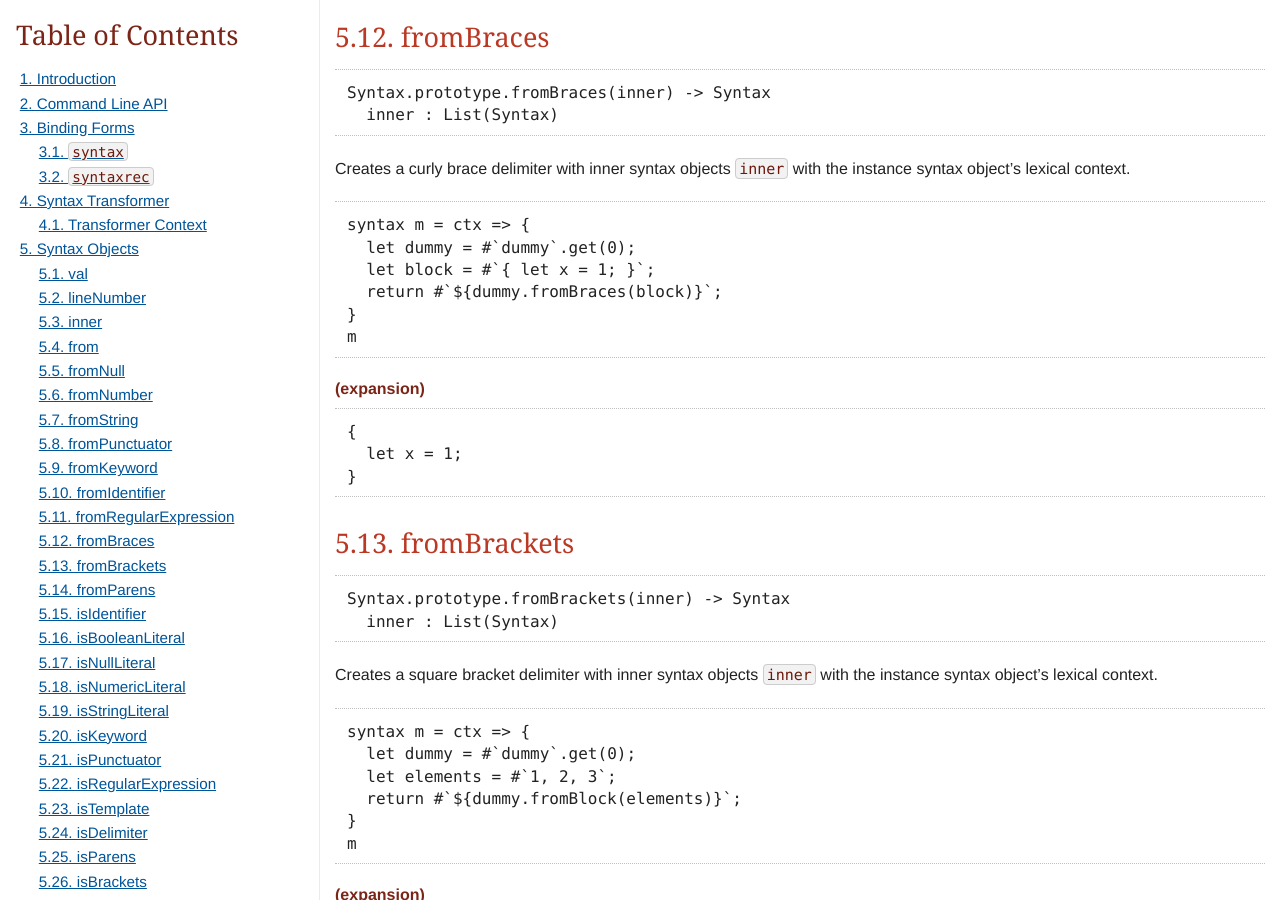
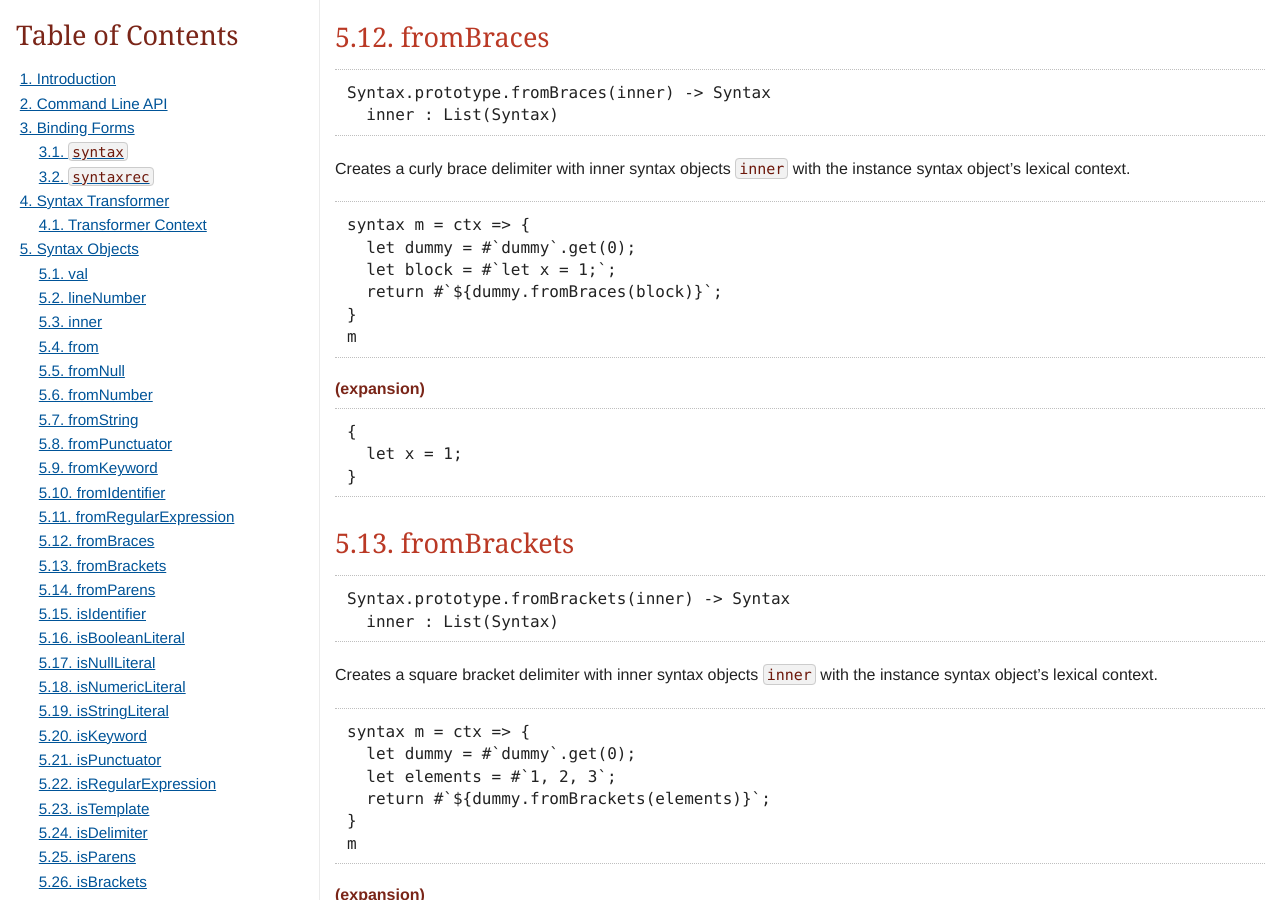
Before and after one commit to sweet-js/sweet-core, a Jekyll site: the page doc/1.0/reference.html, which Jekyll copies as it is, in a window 1280 px wide and 900 px high, scrolled down 8747 px. Built offline with Jekyll 4.4.1, drawn with Linux system fonts in a browser that asks for light colours; nearby versions of some CDN libraries; some web fonts are replaced; a style sheet for code colours, icons or effects is not loaded.

Commit message:
fix documentation for `fromBraces` and `fromBrackets`

```diff
--- a/doc/1.0/reference.adoc
+++ b/doc/1.0/reference.adoc
@@ -400,7 +400,7 @@ Creates a curly brace delimiter with inner syntax objects `inner` with the insta
 ----
 syntax m = ctx => {
   let dummy = #`dummy`.get(0);
-  let block = #`{ let x = 1; }`;
+  let block = #`let x = 1;`;
   return #`${dummy.fromBraces(block)}`;
 }
 m
@@ -428,7 +428,7 @@ Creates a square bracket delimiter with inner syntax objects `inner` with the in
 syntax m = ctx => {
   let dummy = #`dummy`.get(0);
   let elements = #`1, 2, 3`;
-  return #`${dummy.fromBlock(elements)}`;
+  return #`${dummy.fromBrackets(elements)}`;
 }
 m
 ----
--- a/doc/1.0/reference.html
+++ b/doc/1.0/reference.html
@@ -644,7 +644,7 @@ m</code></pre>
 <div class="content">
 <pre class="highlightjs highlight"><code class="language-javascript" data-lang="javascript">syntax m = ctx =&gt; {
   let dummy = #`dummy`.get(0);
-  let block = #`{ let x = 1; }`;
+  let block = #`let x = 1;`;
   return #`${dummy.fromBraces(block)}`;
 }
 m</code></pre>
@@ -675,7 +675,7 @@ m</code></pre>
 <pre class="highlightjs highlight"><code class="language-javascript" data-lang="javascript">syntax m = ctx =&gt; {
   let dummy = #`dummy`.get(0);
   let elements = #`1, 2, 3`;
-  return #`${dummy.fromBlock(elements)}`;
+  return #`${dummy.fromBrackets(elements)}`;
 }
 m</code></pre>
 </div>
```
